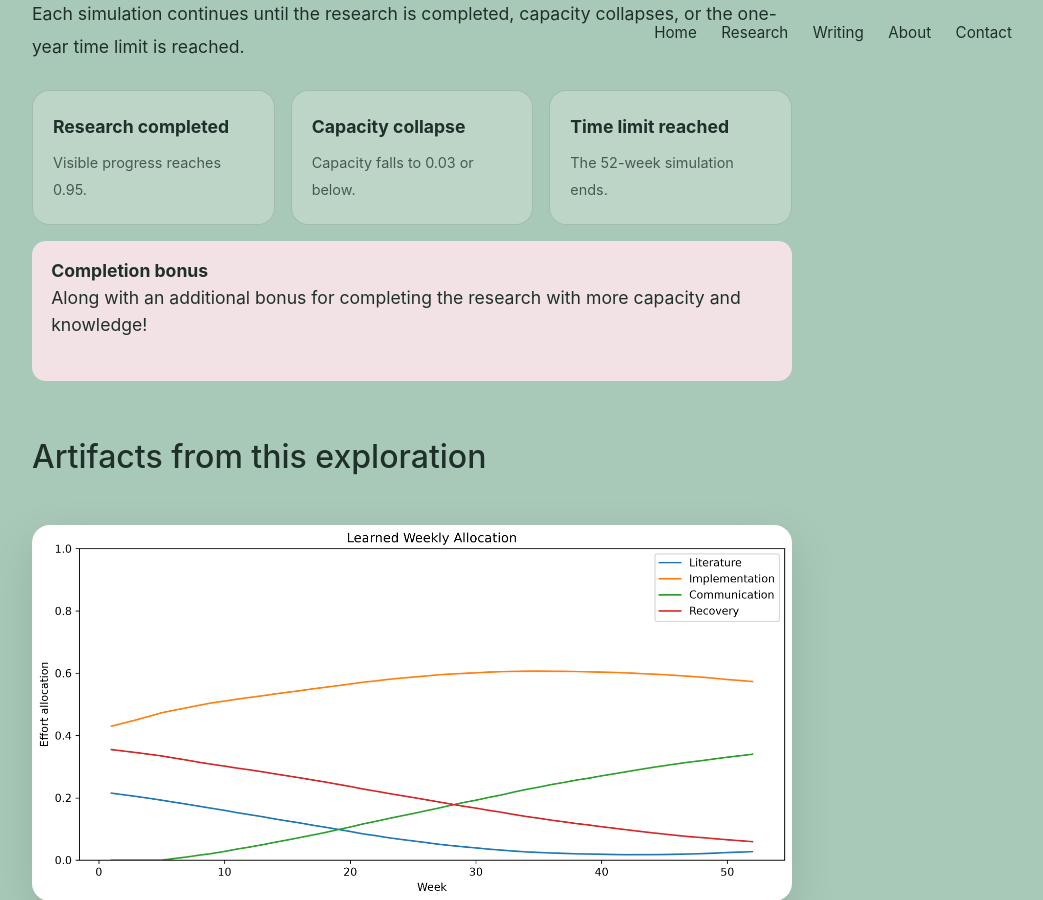
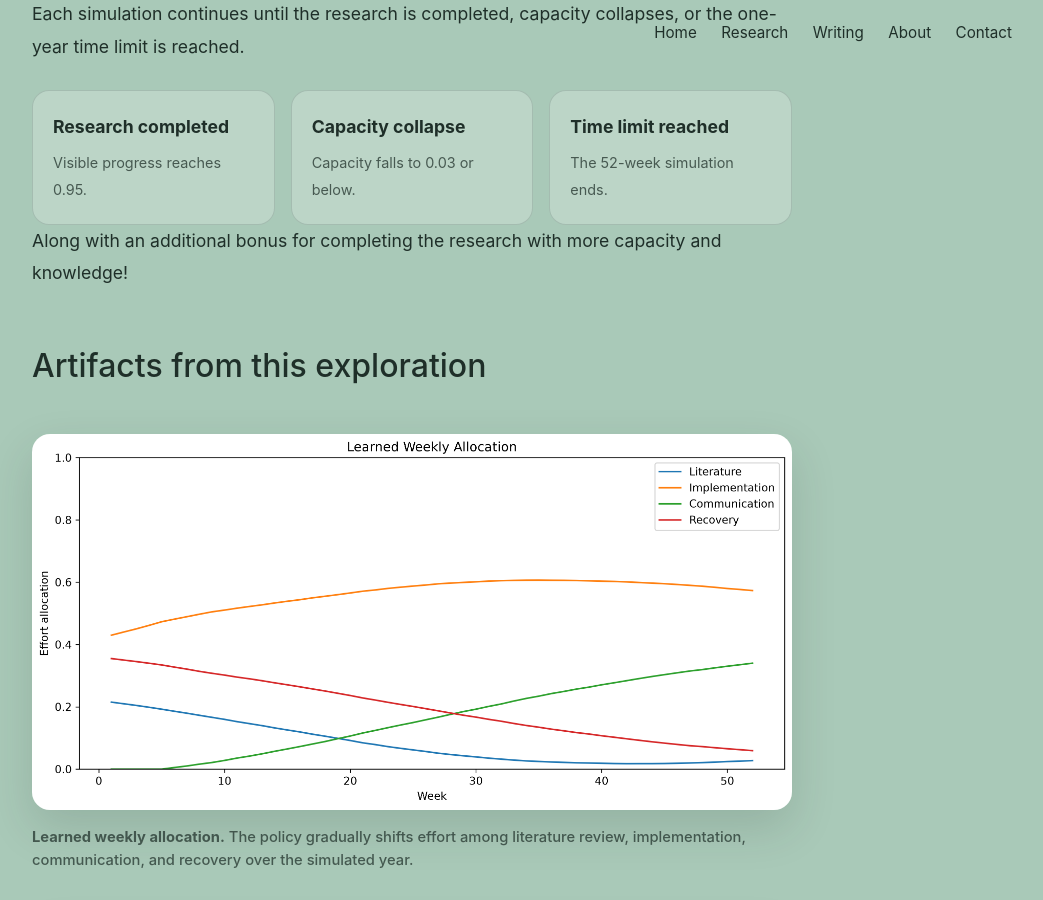
Before and after one commit to SepidehFouladzadeh/SepidehFouladzadeh.github.io, a Jekyll site: the page built from _posts/2026-07-19-custom-environment.md, in a window 1280 px wide and 900 px high, scrolled down 3051 px. Shown: the whole window, without its empty margins (228-1271 px from the left). Built offline with Jekyll 4.4.1, drawn with Linux system fonts in a browser that asks for light colours.

Commit message:
refinements

```diff
--- a/_posts/2026-07-19-custom-environment.md
+++ b/_posts/2026-07-19-custom-environment.md
@@ -386,8 +386,7 @@
 
   <div class="section-heading">
     <!-- <h2>What the agent is optimizing</h2> -->
-
-    <p class="section-intro">
+    <p>
       The desirable outcome is making research progress, gaining knowledge, and having an effective contribution though meaningful communication but not through health collapse. Rewarding meaningful and sustainable research development rather than progress alone :)
     </p>
   </div>
@@ -448,15 +447,10 @@
 
     </div>
 
-  </div>
-
-
-  <div class="completion-note">
-    <strong>Completion bonus</strong>
-
     <p>
       Along with an additional bonus for completing the research with more capacity and knowledge!
     </p>
+
   </div>
 
 </section>
@@ -539,7 +533,7 @@
         Exploring related modeling frameworks: What questions can other modeling frameworks answer using the same assumptions?
       </p>
 
-      <a href="/research/rl-vs-control/custom-environment//modeling-research/">
+      <a href="/research/rl-vs-control/custom-environment/modeling-research/">
         See my train of thought →
       </a>
     </article>
```
